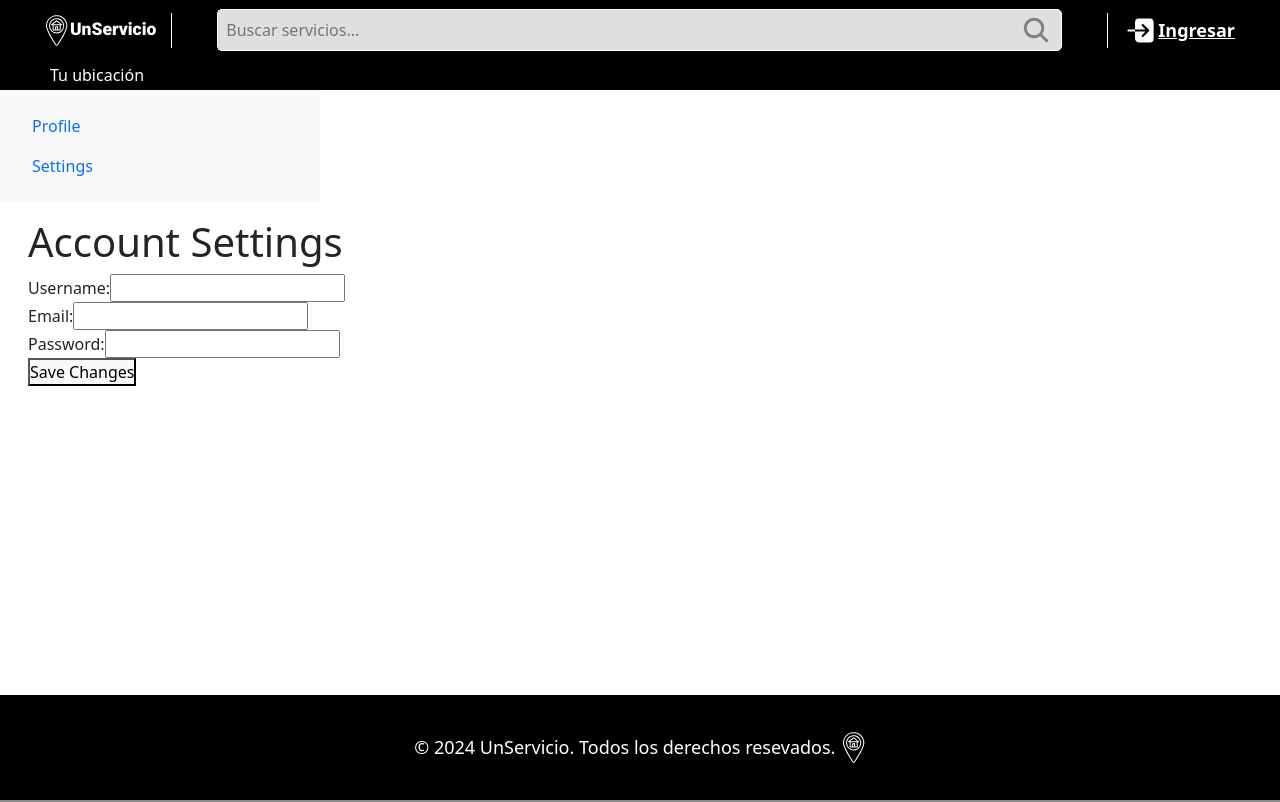
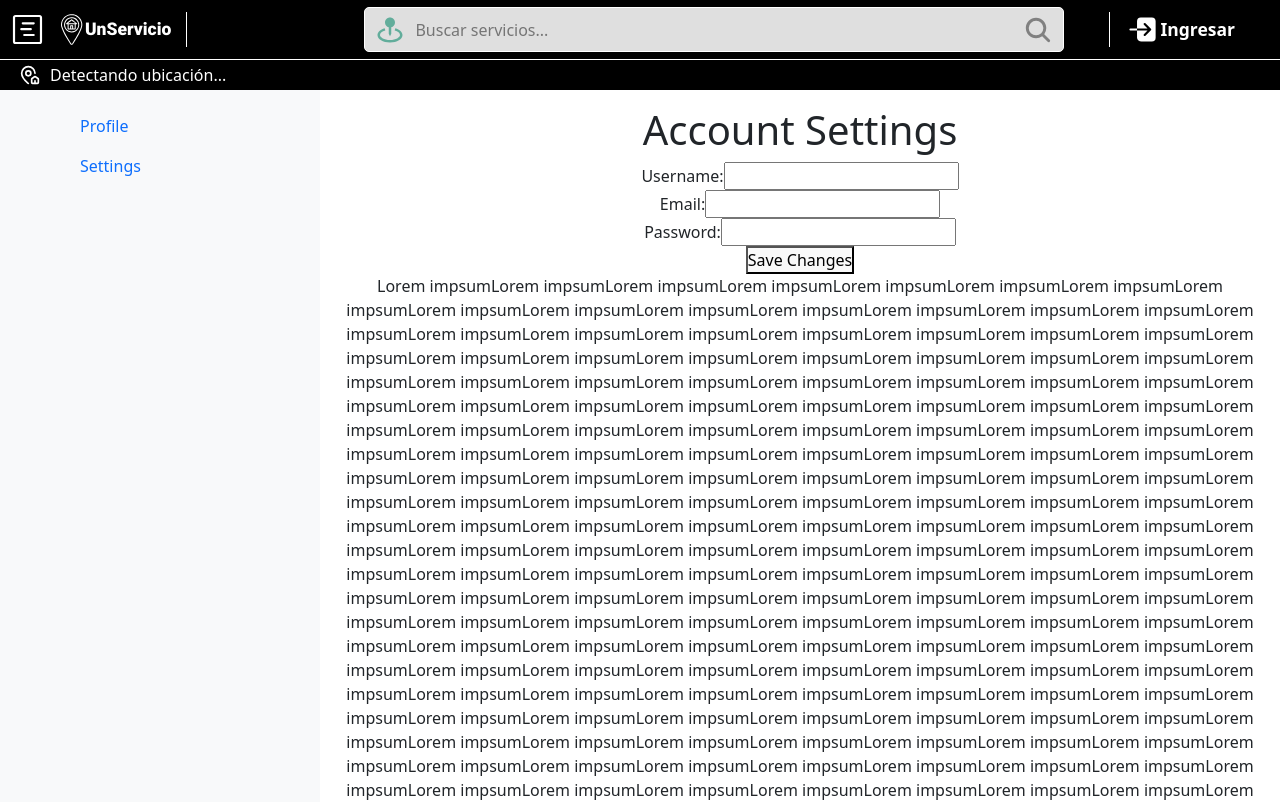
Before and after one commit to ChrisOlmedo/pruebas, a React (Vite) app: page /account/settings in a window 1280 px wide. Shown: the top 802 px of the page. Built offline with nearby package versions, Linux system fonts and the light colour scheme; no server answers.

Commit message:
Actualizacion 1.0.4

```diff
--- a/src/App.jsx
+++ b/src/App.jsx
@@ -17,7 +17,7 @@ function App() {
         <Route path="/" element={<MainLayout />}>
           <Route index element={<Home />} />
           <Route path="account" element={<AccountLayout />}>
-            <Route path="profile" element={<Profile />} />
+            <Route path="profile" index element={<Profile />} />
             <Route path="settings" element={<Settings />} />
           </Route>
         </Route>
--- a/src/components/Header/Header.css
+++ b/src/components/Header/Header.css
@@ -15,9 +15,9 @@
 .header-container {
     display: flex;
     align-items: center;
+    border-bottom: 1px solid #ffffff;
     gap: 15px;
     background-color: #000;
-    /*border-bottom: 1px solid #ddd;*/
     height: 100%;
     width: 100%;
 }
@@ -25,51 +25,64 @@
 .header-bottom {
     height: 30px;
     display: inline-block;
+    max-width: 25vw;
 }
 
 .header-bottom-container {
+    backdrop-filter: blur(5px);
     height: 100%;
-    padding: 0 50px;
+    padding: 0 50px 0 20px;
     color: white;
-    background-color: rgba(0, 0, 0, 0.8);
+    background-color: rgba(0, 0, 0, 0.4);
     border-radius: 0 0 10px 0;
     display: flex;
     align-items: center;
+    gap: 10px;
 }
 
-@media (min-width: 768px) {
-
-    .header-container {
-        padding: 0 30px;
-    }
-
-    .search-container {
-        padding: 0 30px;
-    }
-
-
-}
-
-.logo-container {
-    flex: 0 0 auto;
-    color: #ffffff;
-    padding: 0 15px;
-    border-right: 1px solid #ffffff;
-}
-
-.logo-unservicio {
-    display: flex;
-    align-items: center;
-    justify-content: center;
-    height: 30px;
-    width: auto;
+.header-bottom-container span {
+    white-space: nowrap;
+    overflow: hidden;
+    text-overflow: ellipsis;
 }
 
 @media (max-width: 768px) {
     Header .logo-unservicio-title {
         display: none;
     }
+
+    .login-span {
+        display: none;
+    }
+
+    .header-bottom {
+        max-width: 40vw;
+    }
 }
+
+@media (min-width: 768px) {
+
+    .header-container {
+        padding-right: 30px;
+    }
+
+    .search-container {
+        padding: 0 30px;
+    }
+}
+
+.logo-container {
+    flex: 0 0 auto;
+    color: #ffffff;
+    padding: 0 15px 0 10px;
+    border-right: 1px solid #ffffff;
+    display: flex;
+    align-items: center;
+    gap: 15px;
+}
+
+
+
 
 .search-container {
     flex: 1;
@@ -77,8 +90,11 @@
 
 .search-form {
     display: flex;
+    max-width: 700px;
+    margin-left: auto;
     align-items: center;
     width: 100%;
+    height: 45px;
     background-color: #dfdfdf;
     border: 1px solid #ffffff;
     border-radius: 5px;
@@ -87,9 +103,20 @@
 
 .search-input {
     width: 100%;
-    padding: 0.5rem;
+    height: 100%;
+    padding-right: 0.5em;
     border: none;
     background-color: #dfdfdf;
+    caret-color: rgb(98, 173, 155);
+}
+
+.search-input:focus {
+    outline: none;
+}
+
+.search-icon {
+    color: rgb(98, 173, 155);
+    padding: 0 10px;
 }
 
 .search-button {
@@ -103,17 +130,18 @@
     height: 35px;
 }
 
+.login-container {
+    display: flex;
+    align-items: center;
+}
+
+.login-span {
+    font-size: 17.5px;
+    font-weight: 700;
+}
+
 .profile-container {
     flex: 0 0 auto;
     padding: 0 15px;
     border-left: 1px solid #ffffff;
 }
-
-
-
-.login-container {
-    display: flex;
-    align-items: center;
-    font-size: 18px;
-    font-weight: 700;
-}
--- a/src/components/Header/Header.jsx
+++ b/src/components/Header/Header.jsx
@@ -1,6 +1,9 @@
 import React, { useState, useEffect } from 'react';
 import { Link } from 'react-router-dom';
 import { IoLogIn, IoPersonCircleSharp, IoSearch } from "react-icons/io5";
+import { BiSolidMapPin } from "react-icons/bi";
+import { GoProjectRoadmap } from "react-icons/go";
+import { LuMapPinHouse } from "react-icons/lu";
 
 import './Header.css';
 import UnServicioLogo from '../UnServicio-logo/UnServicioLogo.jsx';
@@ -29,18 +32,59 @@ const Header = () => {
         setIsLoggedIn(false);
         localStorage.setItem('isLoggedIn', 'false'); // Eliminar el estado de login en localStorage
     };
+
+
+
+    //Ubicación
+
+    const [location, setLocation] = useState("Detectando ubicación...");
+    const [manualLocation, setManualLocation] = useState("");
+
+    // Detectar ubicación automática
+    useEffect(() => {
+        if (!manualLocation) {
+            navigator.geolocation.getCurrentPosition(
+                async (position) => {
+                    const { latitude, longitude } = position.coords;
+                    // Convertir coordenadas a una ubicación amigable
+                    const response = await fetch(
+                        `https://api.bigdatacloud.net/data/reverse-geocode-client?latitude=${latitude}&longitude=${longitude}&localityLanguage=en`
+                    );
+                    const data = await response.json();
+                    setLocation(data.city || "Ubicación no disponible");
+                },
+                () => {
+                    setLocation("No se pudo detectar la ubicación");
+                }
+            );
+        }
+    }, [manualLocation]);
+
+    // Manejar cambio manual de ubicación
+    const handleManualLocation = (event) => {
+        if (event.key === "Enter") {
+            setManualLocation(event.target.value);
+            setLocation(event.target.value);
+            event.target.value = ""; // Limpiar el input
+        }
+    };
+
     return (
         <>
             <div className='header-space'></div>
             <header className='header'>
                 <div className="header-container">
                     <div className="logo-container">
+                        <GoProjectRoadmap color="white" size={"35px"} />
                         <Link to="/" className='text-decoration-none'>
                             <UnServicioLogo color={"white"} height={"35px"} />
                         </Link>
                     </div>
                     <div className="search-container">
                         <form action="" className="search-form">
+                            <div className='search-icon'>
+                                <BiSolidMapPin size={"30px"} />
+                            </div>
                             <input type="text" placeholder="Buscar servicios..." className="search-input" />
                             <button className="search-button" aria-label="buscar">
                                 <IoSearch color={"gray"} size={"30px"} />
@@ -53,16 +97,17 @@ const Header = () => {
                                 <IoPersonCircleSharp color="white" size={"35px"} />
                             </Link>
                         ) : (
-                            <Link to="/login" onClick={handleLogin} className='text-white login-container'>
+                            <Link to="/login" onClick={handleLogin} className='text-decoration-none text-white login-container'>
                                 <IoLogIn color="white" size={"35px"} />
-                                Ingresar
+                                <span className='login-span'>Ingresar</span>
                             </Link>
                         )}
                     </div>
                 </div>
                 <div className="header-bottom">
                     <div className="header-bottom-container">
-                        <span>Tu ubicación</span>
+                        <LuMapPinHouse color="white" size={"20px"} />
+                        <span>{location}</span>
                     </div>
                 </div>
             </header>
--- a/src/components/UnServicio-logo/UnServicioLogo.css
+++ b/src/components/UnServicio-logo/UnServicioLogo.css
@@ -12,7 +12,6 @@
 
 .logo-unservicio-title {
     font-family: 'Roboto', sans-serif;
-    font-size: 100%;
     font-optical-sizing: auto;
     font-weight: 800;
     font-style: normal;
--- a/src/pages/Account/AccountLayout.jsx
+++ b/src/pages/Account/AccountLayout.jsx
@@ -3,11 +3,11 @@ import { Link, Outlet } from 'react-router-dom';
 
 const AccountLayout = () => {
     return (
-        <div className="container-fluid">
-            <div className="row">
-                <aside className="col-md-3 bg-light p-3">
+        <div className="container-fluid h-100">
+            <div className="row h-100 overflow-auto">
+                <aside className="col-md-3 bg-light p-3 h-100">
                     <nav>
-                        <ul className="nav flex-column">
+                        <ul className="nav flex-column ms-5">
                             <li className="nav-item">
                                 <Link className="nav-link" to="/account/profile">Profile</Link>
                             </li>
@@ -17,10 +17,11 @@ const AccountLayout = () => {
                         </ul>
                     </nav>
                 </aside>
+
+                <section className="col-md-9 p-3 text-center h-100 ">
+                    <Outlet />
+                </section>
             </div>
-            <main className="col-md-9 p-3">
-                <Outlet />
-            </main>
         </div>
     );
 };
--- a/src/pages/Account/Settings.jsx
+++ b/src/pages/Account/Settings.jsx
@@ -1,6 +1,13 @@
 import React from 'react';
 
 const Settings = () => {
+
+    const repeatWord = (word, times) => {
+        return word.repeat(times);
+    };
+
+    const repeatedString = repeatWord('Lorem impsum', 1000);
+
     return (
         <div>
             <h1>Account Settings</h1>
@@ -18,6 +25,7 @@ const Settings = () => {
                     <input type="password" id="password" name="password" />
                 </div>
                 <button type="submit">Save Changes</button>
+                <p>{repeatedString}</p>
             </form>
         </div>
     );
```
